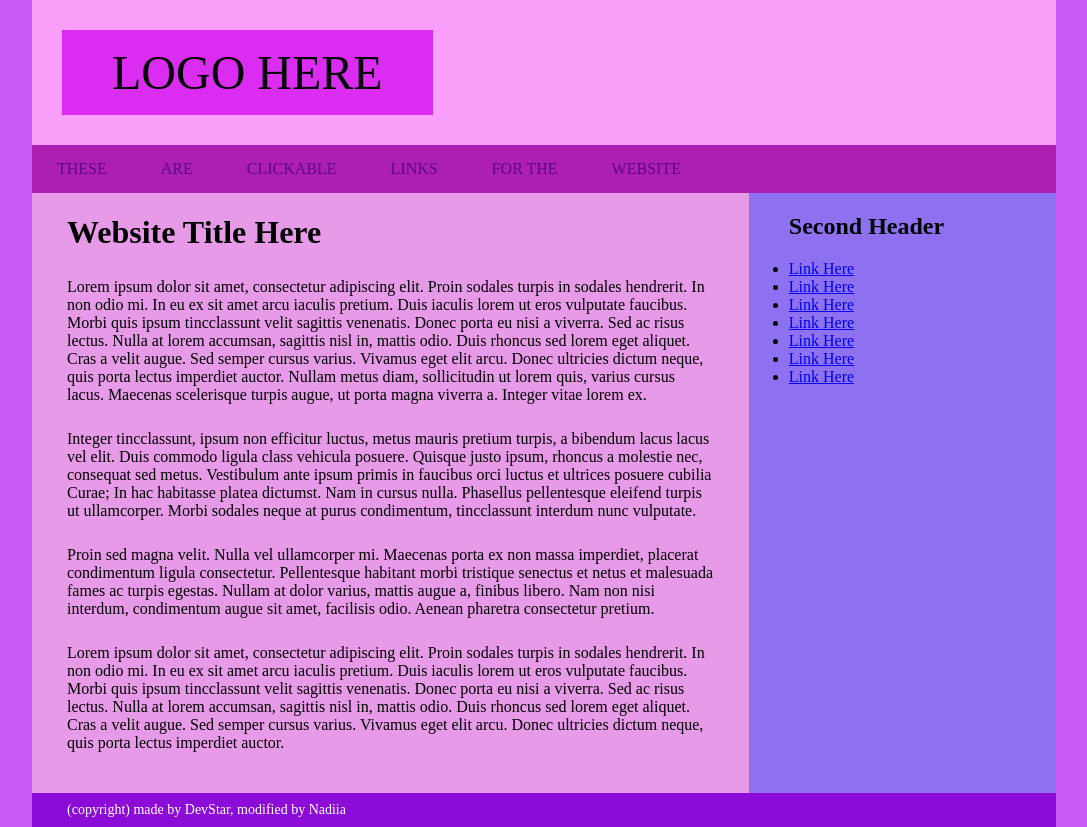
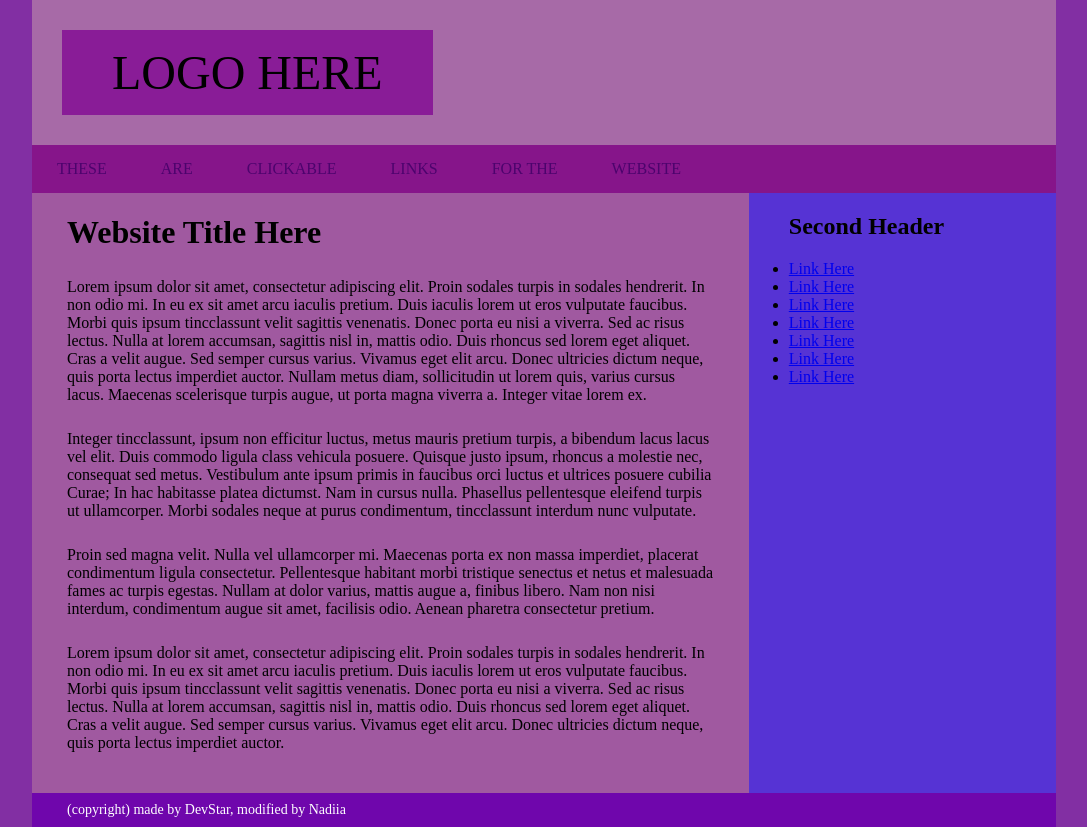
Before and after one commit to Proserpinaa/Purple, a plain HTML site: page index.html in a window 1280 px wide. Shown: the whole page, without its empty margins (96-1183 px from the left). Drawn offline with Linux system fonts and the light colour scheme.

Commit message:
fixed color

```diff
--- a/css/main.css
+++ b/css/main.css
@@ -1,6 +1,6 @@
 /* body */
 body {
-    background-color: rgb(201, 90, 245);
+    background-color: rgb(130, 47, 163);
     margin: 0;
 }
 
@@ -12,11 +12,11 @@ body {
 
 /* header */
 .header {
-    background-color: rgb(250, 159, 250);
+    background-color: rgb(167, 106, 167);
     padding: 30px;
 }
 .header .logo {
-    background-color: rgb(219, 45, 241);
+    background-color: rgb(137, 28, 151);
     display: inline-block;
     font-size: 48px;
     padding: 15px 50px;
@@ -25,7 +25,7 @@ body {
 
 /* navigation */
 .navigation {
-    background-color: rgb(172, 31, 177);
+    background-color: rgb(134, 21, 138);
 }
 
 .navigation ul {
@@ -39,14 +39,14 @@ body {
 }
 
 .navigation a {
-    color: rgb(92, 4, 133);
+    color: rgb(76, 4, 109);
     text-decoration: none;
     text-transform: uppercase;
 }
 
 /* main */
 .main {
-    background-color: rgb(231, 154, 231);
+    background-color: rgb(160, 89, 160);
     float: left;
     min-height: 600px;
     width: 70%;
@@ -62,7 +62,7 @@ body {
 
 /* sidebar */
 .sidebar {
-    background-color: rgb(141, 113, 241);
+    background-color: rgb(86, 51, 212);
     float: left;
     min-height: 600px;
     width: 30%;
@@ -75,7 +75,7 @@ body {
 /* footer */
 .footer {
     clear: left;
-    background-color: rgb(140, 11, 214);
+    background-color: rgb(111, 6, 172);
     font-size: 14px;
     padding: 9px 0;
 }
```
